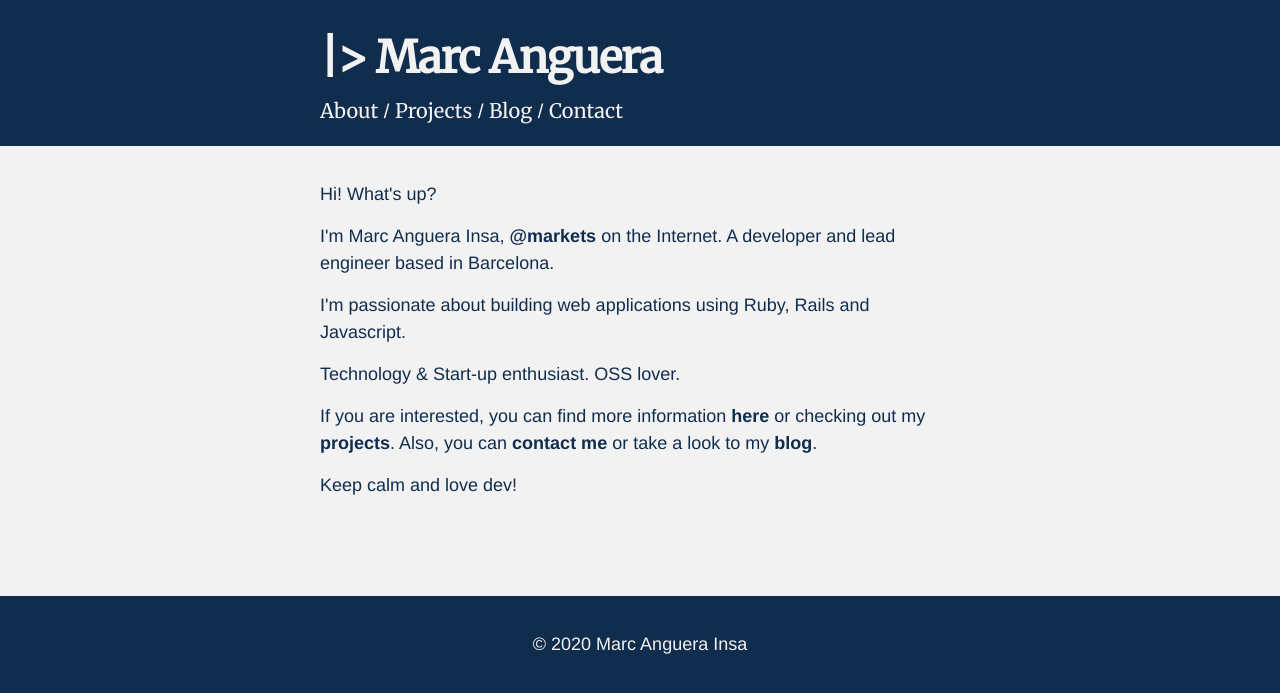
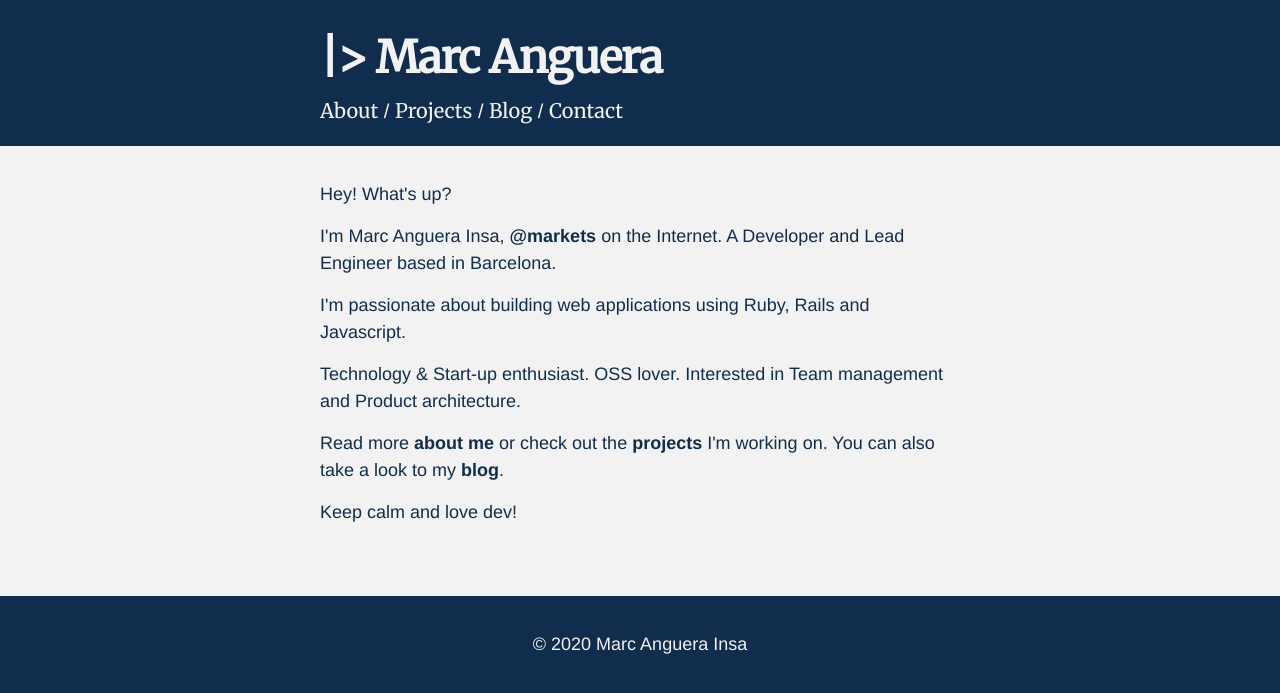
Before and after one commit to markets/markets.github.io, a Jekyll site: the page built from index.html, in a window 1280 px wide. Shown: the top 693 px of the page. Built offline with Jekyll 4.4.1, drawn with Linux system fonts in a browser that asks for light colours.

Commit message:
updates in About section and deps

```diff
--- a/contact.html
+++ b/contact.html
@@ -5,7 +5,7 @@ title: Contact
 
 <h2>Contact me</h2>
 
-<p>If you want to get in touch, discuss any idea or project, write some amazing library, feel free to <a href="mailto:srmarc.ai@gmail.com" title="Email me">send me an email</a>.</p>
+<p>If you want to get in touch, discuss any idea, write some amazing code, feel free to <a href="mailto:srmarc.ai@gmail.com" title="Email me">send me an email</a>.</p>
 
 <p>You can also find me at:</p>
 <p><a href="https://github.com/markets" target="_blank">GitHub</a></p>
--- a/index.html
+++ b/index.html
@@ -3,14 +3,14 @@ layout: default
 title: Home
 ---
 
-<p>Hi! What's up?</p>
+<p>Hey! What's up?</p>
 
-<p>I'm Marc Anguera Insa, <a href="https://github.com/markets" target="_blank">@markets</a> on the Internet. A developer and lead engineer based in Barcelona.</p>
+<p>I'm Marc Anguera Insa, <a href="https://github.com/markets" target="_blank">@markets</a> on the Internet. A Developer and Lead Engineer based in Barcelona.</p>
 
 <p>I'm passionate about building web applications using Ruby, Rails and Javascript.</p>
 
-<p>Technology & Start-up enthusiast. OSS lover.</p>
+<p>Technology & Start-up enthusiast. OSS lover. Interested in Team management and Product architecture.</p>
 
-<p>If you are interested, you can find more information <a href="/about">here</a> or checking out my <a href="/projects">projects</a>. Also, you can <a href="/contact">contact me</a> or take a look to my <a href="/blog">blog</a>.</p>
+<p>Read more <a href="/about">about me</a> or check out the <a href="/projects">projects</a> I'm working on. You can also take a look to my <a href="/blog">blog</a>.</p>
 
 <p>Keep calm and love dev!</p>
--- a/projects.html
+++ b/projects.html
@@ -23,9 +23,10 @@ title: Projects
 
 <h4>Applications, sites and others</h4>
 <ul>
+  <li><a href="https://desaigner.com" target="_blank">Desaigner</a> - Automatic generation of brand-tailored content</li>
   <li><a href="https://awesome-ruby.com" target="_blank">Awesome Ruby</a> - A categorized community-driven collection of awesome Ruby libraries, tools, frameworks and software</li>
+  <li><a href="https://github.com/coopdevs/timeoverflow" target="_blank">TimeOverflow</a> - Time Bank management system</li>
   <li><a href="https://github.com/markets/dotfiles" target="_blank">My .dotfiles</a></li>
-  <li><a href="https://github.com/coopdevs/timeoverflow" target="_blank">TimeOverflow</a> - Time Bank management system</li>
   <li><a href="https://github.com/Subgin/tonic" target="_blank">Tonic</a> - Automatically convert a YAML file into a "filterable" collection website</li>
   <li><a href="https://github.com/markets/markets.github.io" target="_blank">This site!</a></li>
 </ul>
```
Also changed, not shown: _posts/2013-05-14-hello-world.md (+1 -1 lines), about.html (+4 -4 lines), Gemfile.lock.
